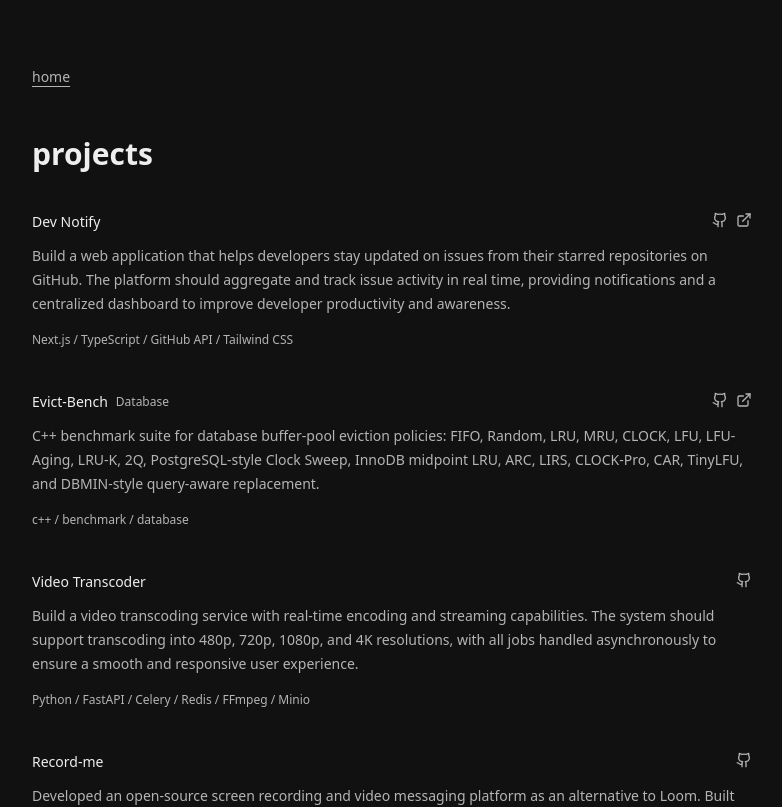
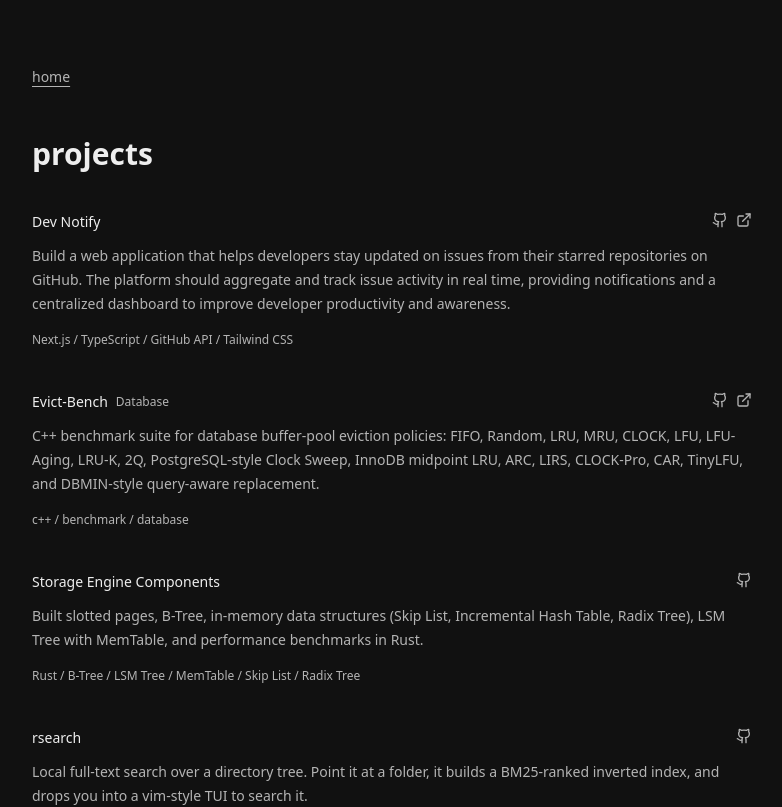
Before and after one commit to Surajsuthar/portfolio, a Next.js app: page /projects in a window 1280 px wide. Shown: the top 807 px of the page, without its empty margins (248-1030 px from the left). Built offline with nearby package versions, Linux system fonts and the light colour scheme; no server answers.

Commit message:
added project

```diff
--- a/src/components/ui/Hero.tsx
+++ b/src/components/ui/Hero.tsx
@@ -38,14 +38,14 @@ export default function Hero() {
 				</p>
 				<p className="max-w-xl text-[15px] leading-7 text-muted-foreground">
 					I&apos;m also exploring database internals and trying to understand
-					how storage, indexing, and query execution work under the hood. i like
+					how storage, indexing, and query execution work under the hood with @cmudb. i like
 					working close to databases, and the boring details that
 					make software easier to run and maintain.
 				</p>
 				<p className="max-w-xl text-[15px] leading-7 text-muted-foreground">
-					i usually work with TypeScript, Python, Go, C++, and Postgres.
+					i usually work with TypeScript, Python, Rust, C++, and Postgres.
 				</p>
-				<p className="max-w-xl text-[15px] leading-7">
+				<p className="max-w-xl text-[15px] font-bold leading-7">
 					Hire me! I am Looking for a Database/Backend Engineer Position.
 				</p>
 				<nav
--- a/src/components/ui/Projects.tsx
+++ b/src/components/ui/Projects.tsx
@@ -22,7 +22,27 @@ const projects = [
 		tech: ['c++', 'benchmark', 'database'],
 	},
 	{
+		id: 3,
+		title: "Storage Engine Components",
+		description:
+			"Built slotted pages, B-Tree, in-memory data structures (Skip List, Incremental Hash Table, Radix Tree), LSM Tree with MemTable, and performance benchmarks in Rust. ",
+		link: null,
+		github: "https://github.com/Surajsuthar/database-component-",
+		tag: null,
+		tech: ["Rust", "B-Tree", "LSM Tree", "MemTable", "Skip List", "Radix Tree"],
+	},
+	{
 		id: 4,
+		title: "rsearch",
+		description:
+			"Local full-text search over a directory tree. Point it at a folder, it builds a BM25-ranked inverted index, and drops you into a vim-style TUI to search it.",
+		link: null,
+		github: "https://github.com/Surajsuthar/rsearch",
+		tag: null,
+		tech: ["Rust", "BM25", "Inverted Index", "TUI"],
+	},
+	{
+		id: 5,
 		title: "Video Transcoder",
 		description:
 			"Build a video transcoding service with real-time encoding and streaming capabilities. The system should support transcoding into 480p, 720p, 1080p, and 4K resolutions, with all jobs handled asynchronously to ensure a smooth and responsive user experience.",
@@ -32,7 +52,7 @@ const projects = [
 		tech: ["Python", "FastAPI", "Celery", "Redis", "FFmpeg", "Minio"],
 	},
 	{
-		id: 5,
+		id: 6,
 		title: "Record-me",
 		description:
 			"Developed an open-source screen recording and video messaging platform as an alternative to Loom. Built features for recording, storing, and sharing videos with secure JWT-based authentication, enabling private hosting and full ownership without relying on third-party subscriptions.",
@@ -42,7 +62,7 @@ const projects = [
 		tech: ["Next.js", "MongoDB", "Clerk", "Prisma", "Electron"],
 	},
 	{
-		id: 6,
+		id: 7,
 		title: "Coding Challenges",
 		description:
 			"Built a collection of low-level system tools and algorithmic implementations including a custom grep tool, JSON parser, web server, Redis-like server, compression tool (Huffman coding), and CLI utilities. Focused on understanding core computer science concepts, building from scratch, and optimizing for performance and clean design.",
@@ -52,7 +72,7 @@ const projects = [
 		tech: ["Python", "Systems Design", "Algorithms", "CLI Tools"],
 	},
 	{
-		id: 3,
+		id: 8,
 		title: "Passion Farms",
 		description:
 			"Built a scalable full-stack e-commerce platform with real-time inventory tracking and secure payment integration using Stripe. Designed and implemented REST APIs, optimized database queries for product and order management, and delivered a responsive, high-performance user experience using Next.js.",
```
